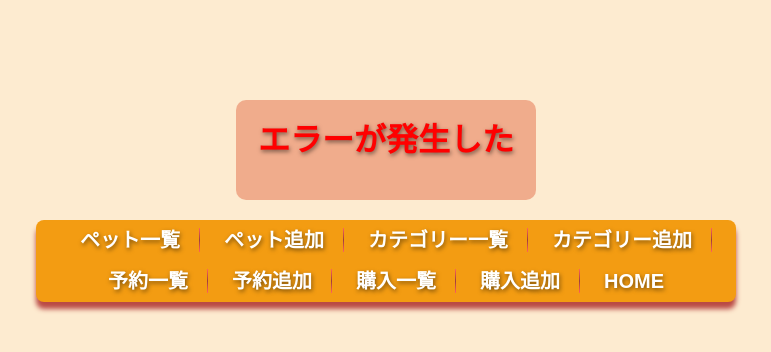
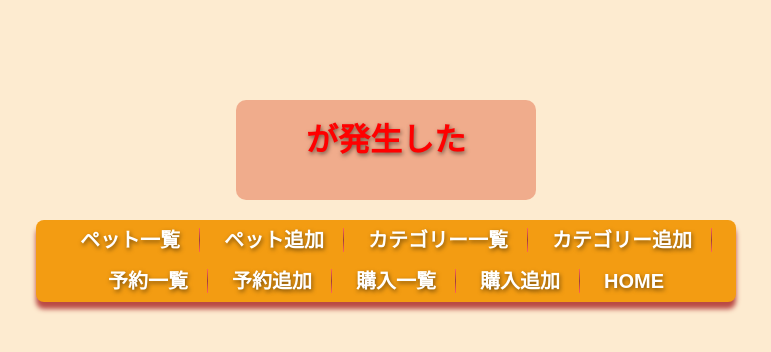
Before and after one commit to dongyanjun321/petshop, a PHP site: page /error.php in a window 1280 px wide. Shown: the top 352 px of the page, without its empty margins (254-1025 px from the left). Run offline with PHP 8.4, Linux system fonts and the light colour scheme.

Commit message:
fix by cheng

```diff
--- a/error.php
+++ b/error.php
@@ -7,7 +7,7 @@
   </head>
   <body>
     <div id="title">
-    <h1 class="errortext">エラーが発生した</h1>
+    <h1 class="errortext">が発生した</h1>
     </div>
       <ul class="nav">
         <li><a href="pets/pet_index.php"> ペット一覧 </a></li>
```
